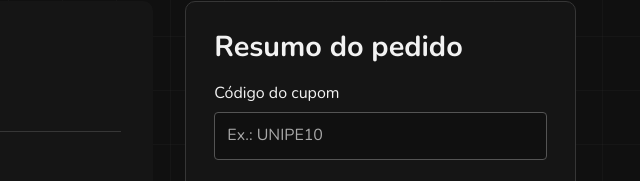
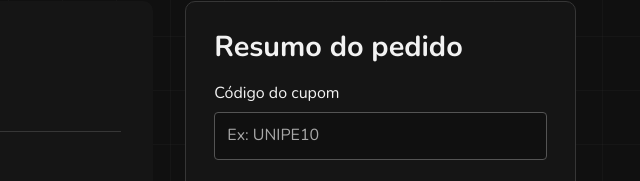
Before and after one commit to Kamazn/Israel_Projeto_Final, a plain HTML site: page html/carrinho.html in a window 1280 px wide. Shown: the part 288-469 px from the top of the page, 640-1280 px from the left. Drawn offline with nearby package versions, Linux system fonts and the light colour scheme.

Commit message:
fix: Texto trocado do cupom

```diff
--- a/html/carrinho.html
+++ b/html/carrinho.html
@@ -79,7 +79,7 @@
                 <section class="resumo">
                     <h2>Resumo do pedido</h2>
                     <label for="cupom">Código do cupom</label>
-                    <input type="text" id="cupom" placeholder="Ex.: UNIPE10">
+                    <input type="text" id="cupom" placeholder="Ex: UNIPE10">
                     <p id="mensagem-pedido" role="status"></p>
                     <p><a href="cupons.html">Ver cupons disponíveis</a></p>
                     <p>Subtotal: <strong id="subtotal">R$ 0,00</strong></p>
```
